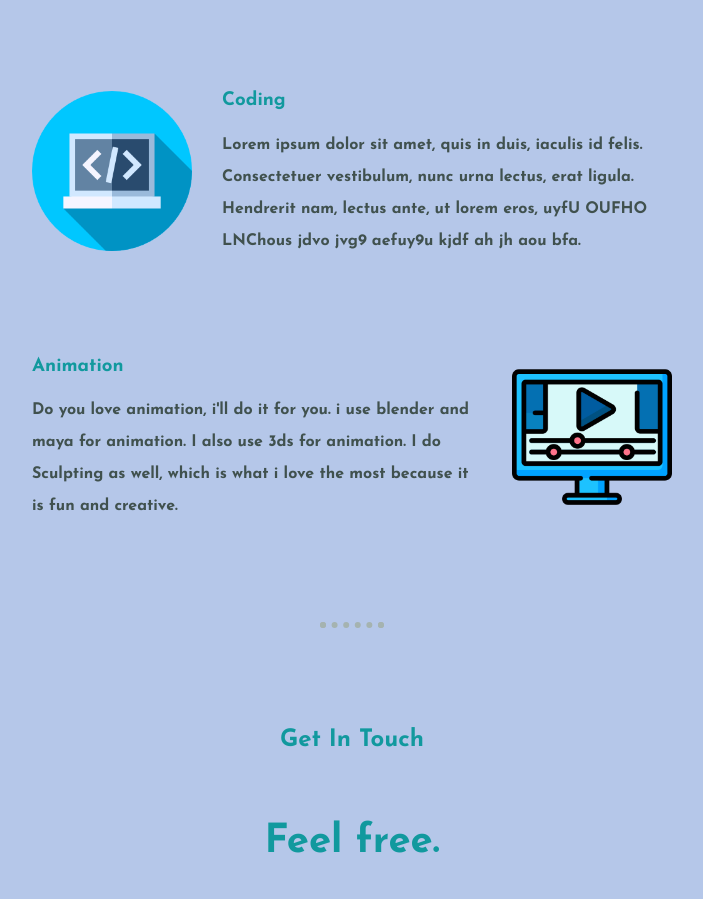
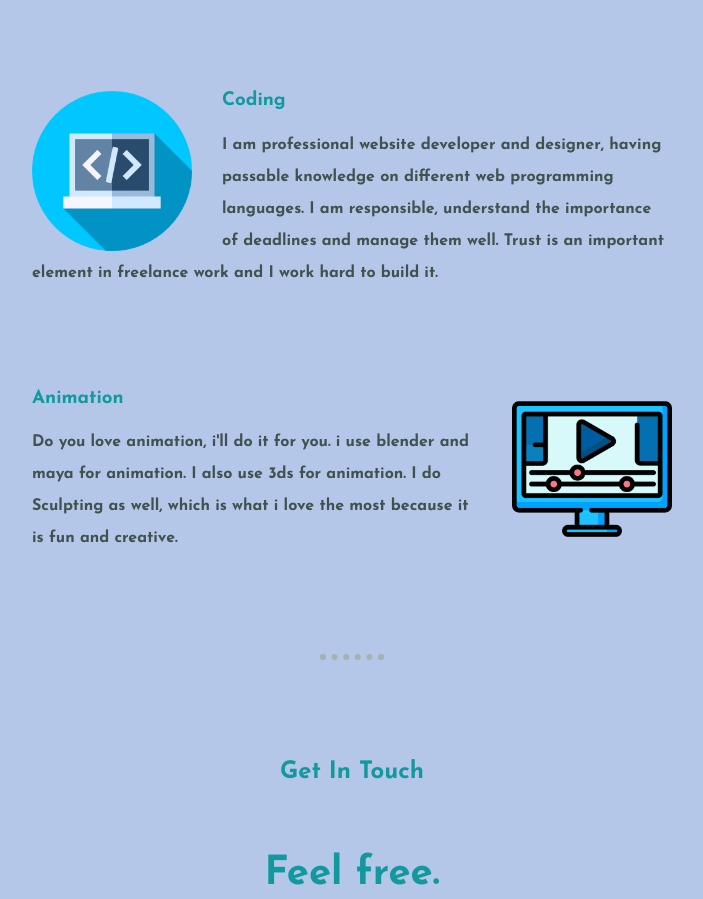
Before and after one commit to RohanG2001/website, a plain HTML site: page index.html in a window 1280 px wide. Shown: the part 1280-2179 px from the top of the page, without its empty margins (288-991 px from the left). Drawn offline with Linux system fonts and the light colour scheme; a web font is replaced by a local one.

Commit message:
Update index.html

```diff
--- a/index.html
+++ b/index.html
@@ -38,7 +38,7 @@
         <div class="skill-row">
         <img class="code" src="images/skilll.png" alt="">
         <h3>Coding</h3>
-        <p>Lorem ipsum dolor sit amet, quis in duis, iaculis id felis. Consectetuer vestibulum, nunc urna lectus, erat ligula. Hendrerit nam, lectus ante, ut lorem eros, uyfU OUFHO LNChous jdvo jvg9  aefuy9u kjdf ah jh aou bfa.</p>
+        <p>I am professional website developer and designer, having passable knowledge on different web programming languages. I am responsible, understand the importance of deadlines and manage them well. Trust is an important element in freelance work and I work hard to build it.</p>
         </div>
         <div class="skill-row">
         <img class="ani" src="images/animation.png" alt="">
```
